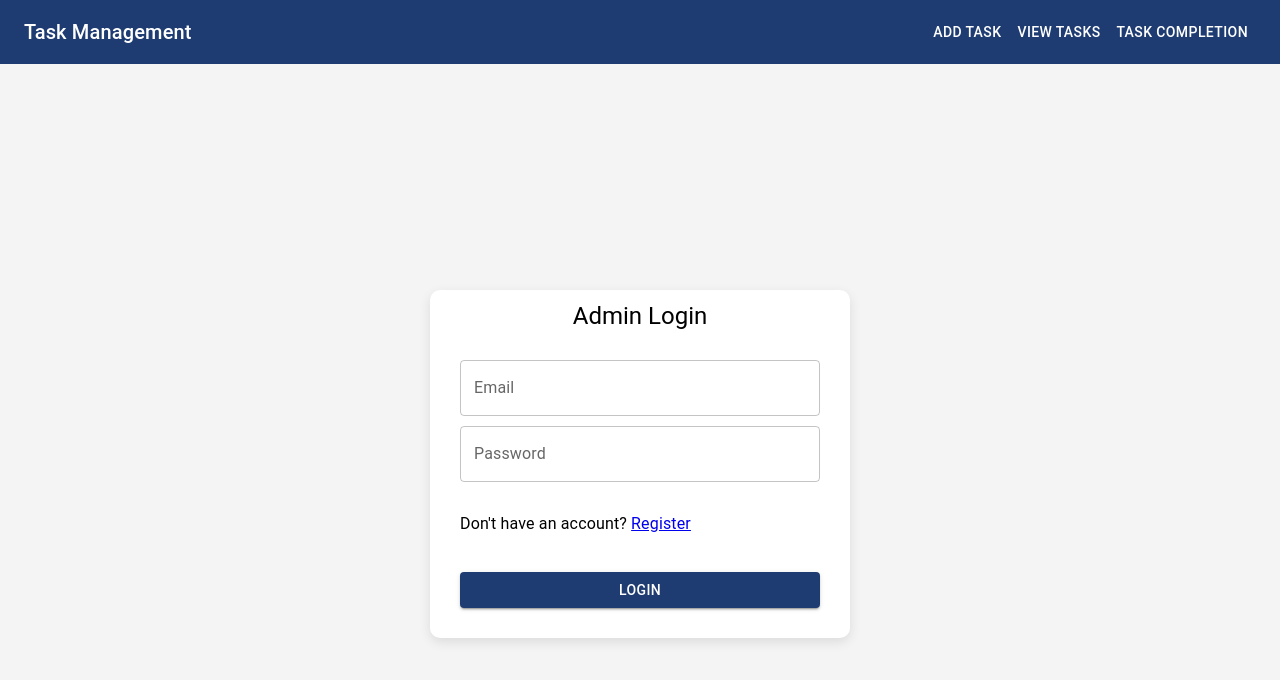
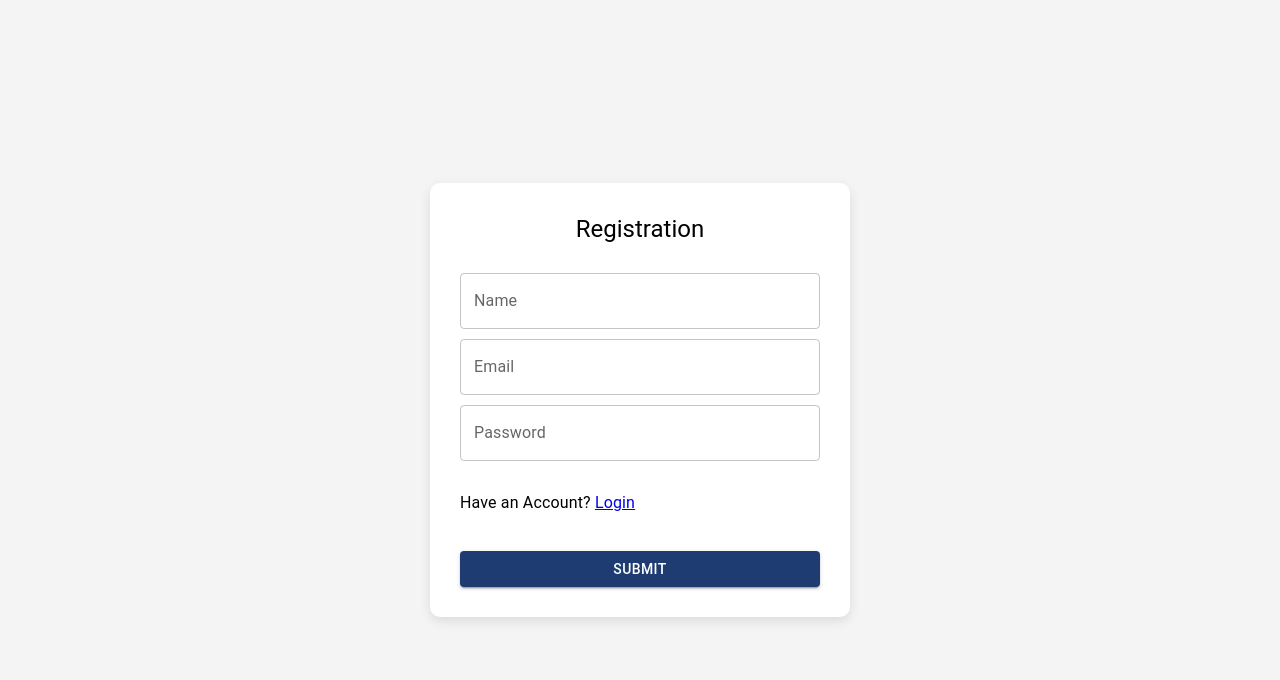
Before and after one commit to Basit-Perampalli/TaskManagementApp, a React (Vite) app in the folder frontend/: page /registration in a window 1280 px wide. Before the commit this address led to /login. Shown: the top 680 px of the page. Built offline with nearby package versions, Linux system fonts and the light colour scheme.

Commit message:
The Routes issue is solved

```diff
--- a/frontend/src/App.jsx
+++ b/frontend/src/App.jsx
@@ -1,24 +1,27 @@
-import React, { useState } from 'react';
-import { BrowserRouter as Router, Routes, Route, Navigate } from 'react-router-dom';
+
+import { useState } from 'react';
+import { BrowserRouter as Router, Routes, Route } from 'react-router-dom';
 import TaskForm from './components/TaskForm';
 import ViewTasks from './pages/ViewTasks';
-import NavBar from './components/NavBar';
+// import NavBar from './components/NavBar';
 import { motion } from 'framer-motion';
 import { ToastContainer } from 'react-toastify';
 import 'react-toastify/dist/ReactToastify.css';
 import './index.css';
-import TaskProgress from './pages/TaskProgress';
+import TaskProgress from './pages/TaskProgress'; // Import TaskProgress component
+import AdminLogin from './pages/Login';
 import AdminRegi from './pages/Registration';
-import Login from './pages/Login';
 
 const App = () => {
     const [tasks, setTasks] = useState([]);
     const [selectedTask, setSelectedTask] = useState(null);
     const [isEditing, setIsEditing] = useState(false);
 
+
     const handleAddTask = (task) => {
         setTasks([...tasks, { ...task, id: Date.now(), completed: false }]);
     };
+
 
     const handleEditTask = (updatedTask) => {
         setTasks(tasks.map((task) => (task.id === updatedTask.id ? updatedTask : task)));
@@ -30,6 +33,7 @@ const App = () => {
         setTasks(tasks.filter((task) => task.id !== taskId));
     };
 
+
     const handleToggleComplete = (taskId) => {
         setTasks(tasks.map((task) => (task.id === taskId ? { ...task, completed: !task.completed } : task)));
     };
@@ -37,7 +41,7 @@ const App = () => {
     return (
         <Router>
             <div style={{ backgroundColor: '#f0f2f5', minHeight: '100vh' }}>
-                <NavBar />
+
                 <motion.div initial={{ opacity: 0 }} animate={{ opacity: 1 }} transition={{ duration: 0.5 }}>
                     <Routes>
                         <Route
@@ -69,13 +73,14 @@ const App = () => {
                                 />
                             }
                         />
+
                         <Route
                             path="/task-progress"
                             element={<TaskProgress totalTasks={tasks.length} completedTasks={tasks.filter(task => task.completed).length} />}
                         />
-                        <Route path="/register" element={<AdminRegi />} />
-                        <Route path="/login" element={<Login />} />
-                        <Route path="*" element={<Navigate to="/login" />} />
+
+                        <Route path="/" element={<AdminLogin />} />
+                        <Route path="/registration" element={<AdminRegi />} />
                     </Routes>
                 </motion.div>
                 <ToastContainer />
--- a/frontend/src/pages/Login.jsx
+++ b/frontend/src/pages/Login.jsx
@@ -23,7 +23,7 @@ const AdminLogin = () => {
             .then(response => {
                 if (response.data.status) {
                     toast.success('Login Successful');
-                    navigate('/dashboard'); // Redirect to dashboard after successful login
+                    navigate('/add-task'); // Redirect to dashboard after successful login
                 } else {
                     toast.error(response.data.message || 'Login failed. Please try again.');
                 }
@@ -37,8 +37,8 @@ const AdminLogin = () => {
     return (
         <div style={styles.container}>
             <Box sx={styles.box}>
-                <Typography variant="h5" gutterBottom>
-                    Admin Login
+                <Typography variant="h5" gutterBottom style={{ marginTop: '20px' }}>
+                    Login
                 </Typography>
                 <form onSubmit={handleSubmit} style={styles.form}>
                     <Box sx={styles.inputGroup}>
--- a/frontend/src/pages/Registration.jsx
+++ b/frontend/src/pages/Registration.jsx
@@ -37,7 +37,7 @@ const AdminRegi = () => {
     return (
         <div style={styles.container}>
             <Box sx={styles.box}>
-                <Typography variant="h5" gutterBottom style={{ color: '' }}>
+                <Typography variant="h5" gutterBottom style={{ marginTop: '20px' }}>
                     Registration
                 </Typography>
                 <form onSubmit={handleSubmit} style={styles.form}>
```
